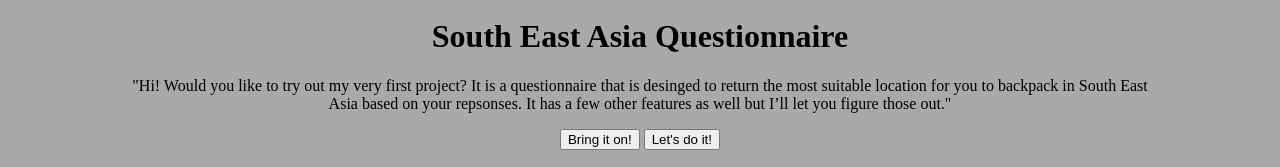
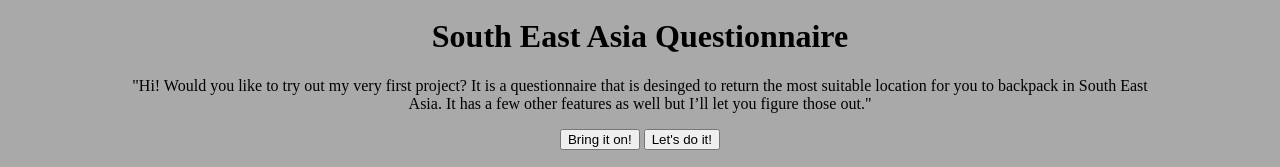
Before and after one commit to SPCMorris/SEA-App, a plain HTML site: page index.html in a window 1280 px wide. Shown: the part 163-330 px from the top of the page. Drawn offline with Linux system fonts and the light colour scheme; some packages are replaced by stand-ins of ours.

Commit message:
Update index.html

```diff
--- a/index.html
+++ b/index.html
@@ -24,7 +24,7 @@
             <div id="header"><h1>South East Asia Questionnaire</h1></div>
 
             <div id="questionBody">
-                <p class="questions">"Hi! Would you like to try out my very first project? It is a questionnaire that is desinged to return the most suitable location for you to backpack in South East Asia based on your repsonses. It has a few other features as well but I’ll let you figure those out." </p>
+                <p class="questions">"Hi! Would you like to try out my very first project? It is a questionnaire that is desinged to return the most suitable location for you to backpack in South East Asia. It has a few other features as well but I’ll let you figure those out." </p>
             </div>
 
             <div id="buttons">
```
